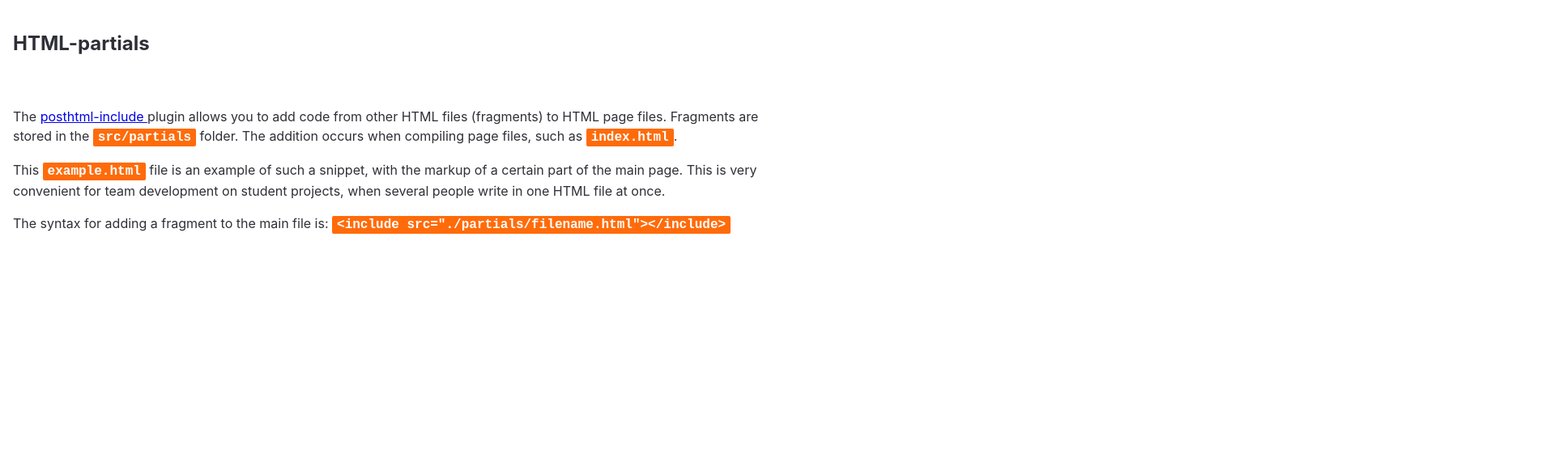
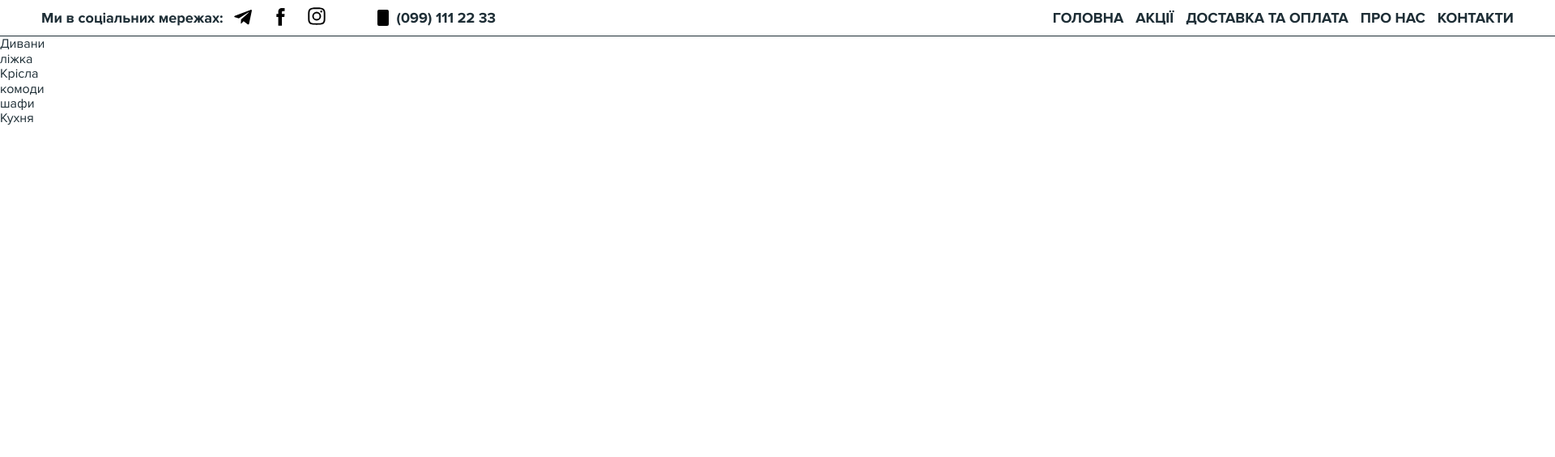
Before and after one commit to iSteffan/test-maket-glyanec, a website built with Parcel: page src/index.html in a window 1280 px wide. Shown: the whole page at 81% size, 1920 px wide, since content can reach past the window. Built offline with nearby package versions, Linux system fonts and the light colour scheme; files whose address does not match are found by name; a web font is replaced by a local one.

Commit message:
header DONE

```diff
--- a/src/index.html
+++ b/src/index.html
@@ -1,14 +1,21 @@
 <!DOCTYPE html>
-<html lang="ru">
+<html lang="uk">
   <head>
     <meta charset="UTF-8" />
     <meta name="viewport" content="width=device-width, initial-scale=1.0" />
     <title>Page title</title>
     <link rel="stylesheet" href="./sass/index.scss" />
     <script type="module" src="./index.js"></script>
+    <link rel="preconnect" href="https://fonts.googleapis.com" />
+    <link rel="preconnect" href="https://fonts.gstatic.com" crossorigin />
+    <link
+      href="https://fonts.googleapis.com/css2?family=Cuprum&display=swap"
+      rel="stylesheet"
+    />
   </head>
   <body>
     <!-- ❗️❗️❗️ Add partials like so for every page -->
-    <include src="./partials/example.html"></include>
+    <include src="./partials/header.html"></include>
+    <include src="./partials/categories.html"></include>
   </body>
 </html>
--- /dev/null
+++ b/src/partials/categories.html
@@ -0,0 +1,22 @@
+<section>
+  <ul>
+    <li>
+      <p>Дивани</p>
+    </li>
+    <li>
+      <p>ліжка</p>
+    </li>
+    <li>
+      <p>Крісла</p>
+    </li>
+    <li>
+      <p>комоди</p>
+    </li>
+    <li>
+      <p>шафи</p>
+    </li>
+    <li>
+      <p>Кухня</p>
+    </li>
+  </ul>
+</section>
--- a/src/partials/example.html
+++ /dev/null
@@ -1,37 +0,0 @@
-<article class="example" id="uk">
-  <h1>HTML-partials</h1>
-
-  <!--
-    ❗️❗️❗️ The path to images from the HTML partial
-    is the same as from the index.html file
-  -->
-  <img src="images/logo.png" alt="" width="320" />
-
-  <p>
-    The
-    <a
-      href="https://github.com/posthtml/posthtml-include"
-      target="_blank"
-      rel="noopener noreferrer"
-    >
-      posthtml-include
-    </a>
-    plugin allows you to add code from other HTML files (fragments) to HTML page
-    files. Fragments are stored in the <code>src/partials</code> folder. The
-    addition occurs when compiling page files, such as <code>index.html</code>.
-  </p>
-
-  <p>
-    This <code>example.html</code> file is an example of such a snippet, with
-    the markup of a certain part of the main page. This is very convenient for
-    team development on student projects, when several people write in one HTML
-    file at once.
-  </p>
-
-  <p>
-    The syntax for adding a fragment to the main file is:
-    <code> &lt;include src="./partials/filename.html"&gt;&lt;/include&gt;</code>
-  </p>
-
-  <div class="background"></div>
-</article>
--- /dev/null
+++ b/src/partials/header.html
@@ -0,0 +1,41 @@
+<header class="header">
+  <div class="container">
+    <div class="header-wrapper">
+      <h2 class="title">Ми в соціальних мережах:</h2>
+      <ul class="header-list">
+        <li>
+          <a href="./#">
+            <svg width="40" height="40" class="">
+              <use href="./images/symbol-defs.svg#Telegram"></use></svg
+          ></a>
+        </li>
+        <li>
+          <a href="./#">
+            <svg width="40" height="40" class="">
+              <use href="./images/symbol-defs.svg#Facebook"></use></svg
+          ></a>
+        </li>
+        <li>
+          <a href="./#">
+            <svg width="40" height="40" class="">
+              <use href="./images/symbol-defs.svg#Instagram"></use></svg
+          ></a>
+        </li>
+      </ul>
+      <a href="tel:+380991112233" class="phone-link"
+        ><svg width="24" height="24" class="phone-icon">
+          <use href="./images/symbol-defs.svg#smartphone"></use></svg
+        >(099) 111 22 33</a
+      >
+    </div>
+    <nav>
+      <ul class="navigation-list">
+        <li><a href="./#" class="navigation__link">Головна</a></li>
+        <li><a href="./#" class="navigation__link">Акції</a></li>
+        <li><a href="./#" class="navigation__link">Доставка та оплата</a></li>
+        <li><a href="./#" class="navigation__link">Про нас</a></li>
+        <li><a href="./#" class="navigation__link">Контакти</a></li>
+      </ul>
+    </nav>
+  </div>
+</header>
--- a/src/sass/_example.scss
+++ /dev/null
@@ -1,28 +0,0 @@
-.example {
-  font-family: -apple-system, BlinkMacSystemFont, 'Segoe UI', Roboto, Oxygen,
-    Ubuntu, Cantarell, 'Open Sans', 'Helvetica Neue', sans-serif;
-  line-height: 1.5;
-  background-color: #fff;
-  color: #2f2f37;
-  max-width: 960px;
-  padding: 16px;
-}
-
-.example code {
-  font-family: monospace;
-  font-size: 16px;
-  font-weight: 700;
-  background-color: #ff6b0a;
-  color: #fff;
-  padding: 2px 6px;
-  border-radius: 2px;
-}
-
-.example .background {
-  height: 240px;
-  // ❗️❗️❗️ The path to images from a SASS file
-  // is always the same as from the css folder.
-  background-image: url('../images/logo.png');
-  background-size: cover;
-  background-position: center;
-}
--- /dev/null
+++ b/src/sass/_fonts.scss
@@ -0,0 +1,13 @@
+@font-face {
+  font-family: 'Proxima Nova';
+  src: url(../fonts/ProximaNova-Regular.ttf) format('truetype');
+  font-style: normal;
+  font-weight: 400;
+}
+
+@font-face {
+  font-family: 'Proxima Nova';
+  src: url(../fonts/ProximaNova-Bold.ttf) format('truetype');
+  font-style: normal;
+  font-weight: 700;
+}
--- /dev/null
+++ b/src/sass/_general.scss
@@ -0,0 +1,52 @@
+body {
+  font-family: 'Proxima Nova', sans-serif;
+  // font-size: $baseFontSize;
+  color: #1e2e36;
+  background-color: #ffffff;
+}
+
+.container {
+  // outline: 1px solid tomato;
+
+  margin-right: auto;
+  margin-left: auto;
+  padding-left: 51px;
+  padding-right: 51px;
+
+  width: 1920px;
+  //   @media screen and (min-width: 375px) and (max-width: 1575px) {
+  //   }
+
+  //   @include desktop {
+  //     width: 1576px;
+  //   }
+}
+
+// ----------------------------------------------Reset----------------------------------------------
+p,
+h1,
+h2,
+h3,
+h4,
+h5,
+h6 {
+  margin: 0;
+}
+
+ul,
+ol {
+  list-style: none;
+  margin: 0;
+  padding-left: 0;
+}
+
+a {
+  //   display: block;
+  text-decoration: none;
+  color: inherit;
+}
+
+img {
+  display: block;
+  width: 100%;
+}
--- /dev/null
+++ b/src/sass/_header.scss
@@ -0,0 +1,52 @@
+.header .container {
+  display: flex;
+  align-items: center;
+  justify-content: space-between;
+
+  border-bottom: 1px solid #1e2e36;
+}
+
+.header-wrapper {
+  display: flex;
+  align-items: center;
+}
+
+.header-wrapper .title {
+  font-weight: 700;
+  font-size: 18px;
+  line-height: 125%;
+}
+
+.header-list {
+  display: flex;
+  gap: 5px;
+
+  margin-left: 5px;
+  margin-right: 50px;
+}
+
+.navigation-list {
+  display: flex;
+  gap: 15px;
+}
+
+.phone-link {
+  display: flex;
+  align-items: center;
+
+  font-weight: 700;
+  font-size: 18px;
+  line-height: 125%;
+}
+
+.phone-icon {
+  margin-right: 5px;
+}
+
+.navigation__link {
+  text-transform: uppercase;
+
+  font-weight: 700;
+  font-size: 18px;
+  line-height: 125%;
+}
--- a/src/sass/index.scss
+++ b/src/sass/index.scss
@@ -1,2 +1,5 @@
 @import './common';
-@import './example';
+@import './fonts';
+@import './general';
+@import './header';
+@import './categories';
```
Also changed, not shown: index.html (deleted, +0 -12 lines), src/fonts/ProximaNova-Bold.ttf (added), src/fonts/ProximaNova-Regular.ttf (added), src/images/symbol-defs.svg (renamed from src/images/symbol-defs (2).svg), src/sass/_categories.scss (added).
